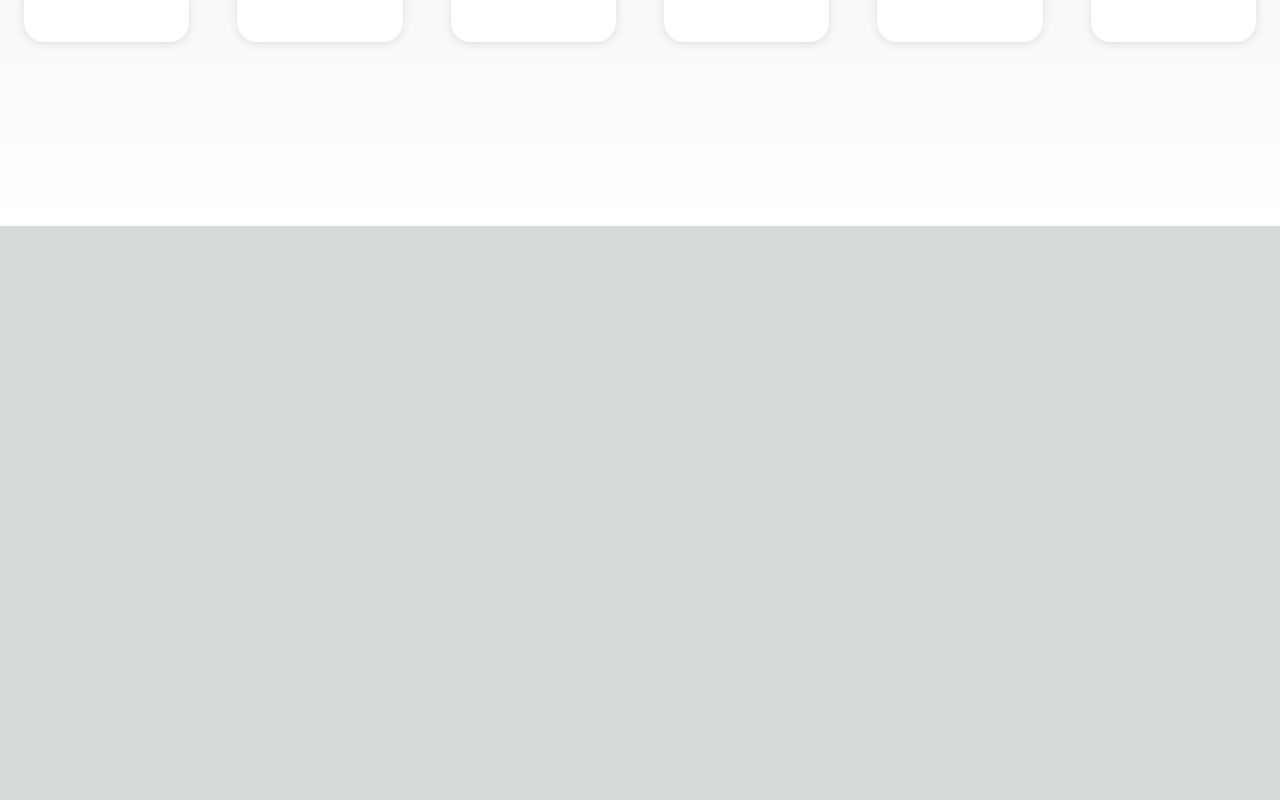
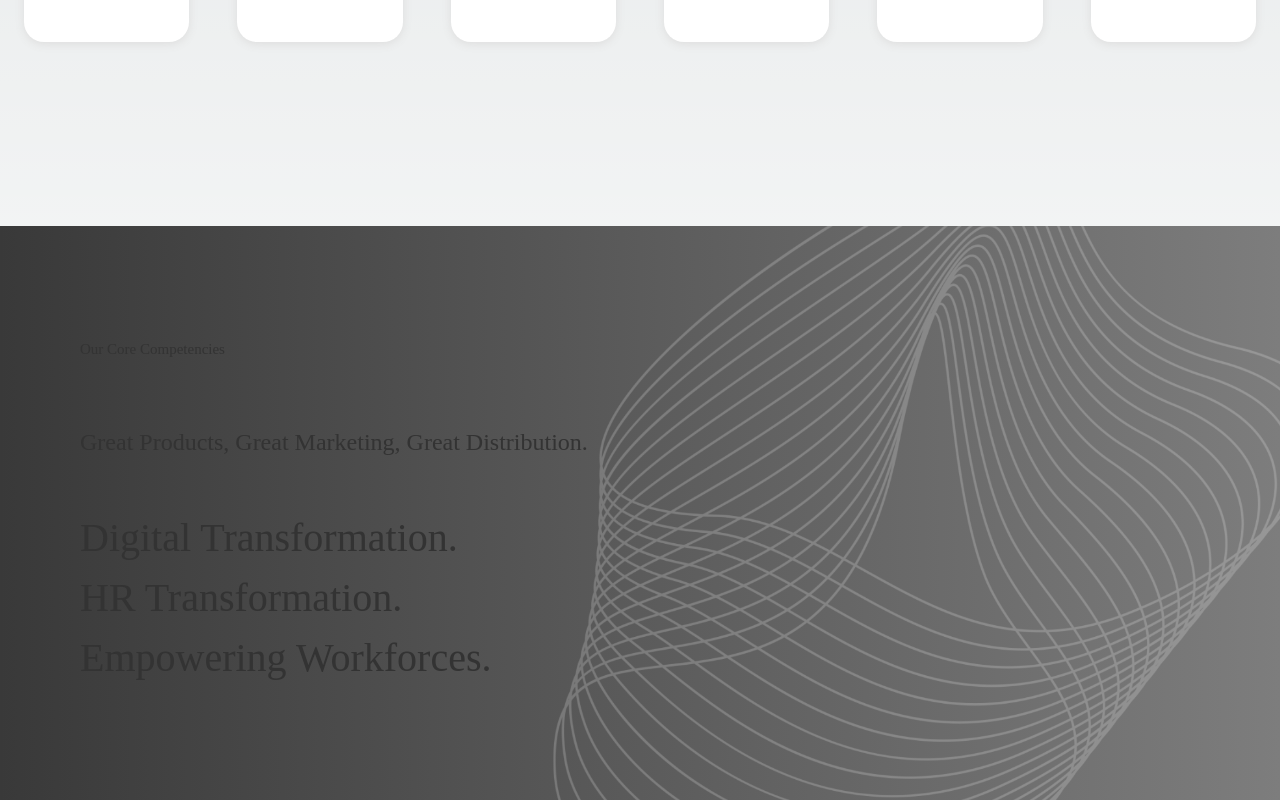
Before and after one commit to crystallo/scoville-nextjs, a Next.js app: page / in a window 1280 px wide. Shown: the part 1036-1836 px from the top of the page. Before the commit the page ends 1262 px from the top, so only its background shows below. Built offline with nearby package versions, Linux system fonts and the light colour scheme.

Commit message:
updated header tag and added core section

```diff
--- a/app/page.tsx
+++ b/app/page.tsx
@@ -1,5 +1,6 @@
 
 import { Brands } from '@/components/home/Brands';
+import { Core } from '@/components/home/Core';
 import { Hero } from '@/components/home/Hero';
 import { NavBar } from '@/components/nav/NavBar';
 
@@ -11,6 +12,7 @@ export default function Home() {
       <main>
         <Hero />
         <Brands />
+        <Core />
       </main>
     </>
   )
--- /dev/null
+++ b/components/home/Core.tsx
@@ -0,0 +1,20 @@
+import styles from '@/styles/home/Core.module.css';
+
+export const Core = () => {
+    return (
+        <section className={styles.container}>
+            <div className={styles.background}>
+                <img className={styles.background_img} src="/core-background.webp" alt="Geometric shape" />
+            </div>
+            <div className={styles.text_box}>
+                <p className={styles.head}>Our Core Competencies</p>
+                <p className={styles.title}>Great Products, Great Marketing, Great Distribution.</p>
+                <p className={styles.caption}>
+                    Digital Transformation. <br/>
+                    HR Transformation. <br/>
+                    Empowering Workforces.
+                </p>
+            </div>
+        </section>
+    );
+}
--- a/components/nav/NavBar.tsx
+++ b/components/nav/NavBar.tsx
@@ -36,7 +36,7 @@ export const NavBar = () => {
     };
 
     return (
-        <div className={styles.container}>
+        <header className={styles.container}>
             <div className={styles.banner}>
                 <div className={styles.title}>Enterprise Digital Solutions</div>
 
@@ -76,6 +76,6 @@ export const NavBar = () => {
             >
                 {renderSubMenu()}
             </div>
-        </div>
+        </header>
     )
 }
--- /dev/null
+++ b/styles/home/Core.module.css
@@ -0,0 +1,54 @@
+@value vars: "../vars.module.css";
+@value dark-bg-color, primary-color, secondary-color, light-color, accent-font from vars;
+
+.container {
+    background: linear-gradient(90deg, #393939, #7d7d7d);
+    min-height: fit-content;
+    overflow: hidden;
+    position: relative;
+    z-index: -5;
+    font-family: accent-font;
+    color: light-color;
+}
+
+.background {
+    position: absolute;
+    top: -50%;
+    right: -20%;
+    z-index: -1;
+    opacity: 0.2;
+}
+
+.background_img {
+    transform: scale(.65);
+    transition: scale .3s ease-in-out;
+}
+
+.background_img:hover {
+    opacity: 0.5;
+    transform: scale(.7);
+}
+
+.text_box {
+    max-width: max-content;
+    margin: 7rem 5rem;
+}
+
+.head {
+    font-weight: 300;
+    margin-bottom: 4rem;
+}
+
+.head:hover {
+    color: accent-color;
+}
+
+.title {
+    font-size: 1.5rem;
+}
+
+.caption {
+    font-size: 2.5rem;
+    font-weight: 300;
+    margin-top: 3rem;
+}
--- a/styles/home/Hero.module.css
+++ b/styles/home/Hero.module.css
@@ -32,7 +32,3 @@
     margin: 2rem 0 4rem;
     line-height: 1.2;
 }
-
-.caption {
-
-}
--- a/styles/vars.module.css
+++ b/styles/vars.module.css
@@ -7,5 +7,6 @@
 @value primary-color: #333;
 @value accent-color: #f74636;
 @value secondary-color: #a9a9a9;
+@value light-color: #fff;
 
 @import url('https://fonts.googleapis.com/css2?family=IBM+Plex+Mono:wght@300;400;600&family=Inter&display=swap');
```
Also changed, not shown: public/core-background.webp (added).
